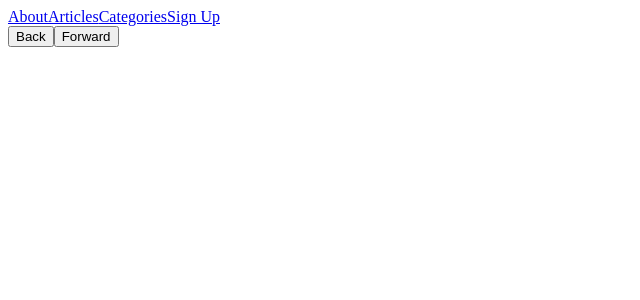
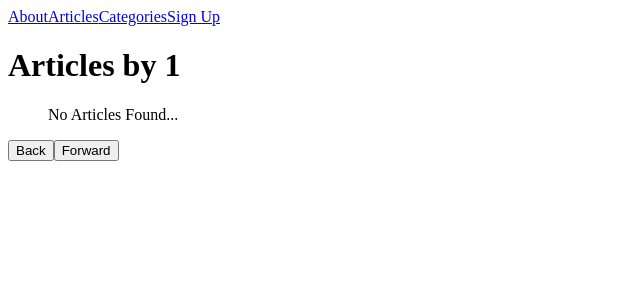
Before and after one commit to voidoperator/react-router-cc, a React (Create React App) app: page /authors/1 in a window 1280 px wide. Shown: the top 300 px of the page, without its empty margins (0-640 px from the left). Built offline with nearby package versions, Linux system fonts and the light colour scheme; the HTML template or start-up script is replaced by a standard one.

Commit message:
feat: add navigation functionality on author page

```diff
--- a/src/app/App.js
+++ b/src/app/App.js
@@ -21,8 +21,9 @@ function App() {
         <Route path='/sign-up'><SignUp/></Route>
         <Route path='/articles'><Articles/></Route>
         <Route path='/catefories'><Categories/></Route>
-        <Route path='/author'><Author/></Route>
+        <Route path='/authors/:name?'><Author/></Route>
         <Route path='/profile'><Profile/></Route>
+        <Route path='/articles/:title?'><Article/></Route>
       </main>
       <Footer />
     </Router>
--- a/src/components/Author.js
+++ b/src/components/Author.js
@@ -1,20 +1,18 @@
 import React from "react";
 import { useSelector } from "react-redux";
 import { selectAuthors } from "../features/authors//authorsSlice";
-import { Link } from "react-router-dom";
+import { Link, useParams } from "react-router-dom";
 
-// Import useParams from React Router
 
 export default function Author () {
 
-  // Extract the `name` URL parameter.
-
-  const authors = useSelector(selectAuthors)
-  const author = authors["replace me"]
+  const { name } = useParams();
+  const authors = useSelector(selectAuthors);
+  const author = authors[name];
 
   return (
     <main>
-      <h1>Articles by REPLACE ME</h1>
+      {name ? <h1>Articles by {name}</h1> : <h1>No author selected</h1>}
       <ul>
         {
           author && author.articles ? author.articles.map(slug => {
```
